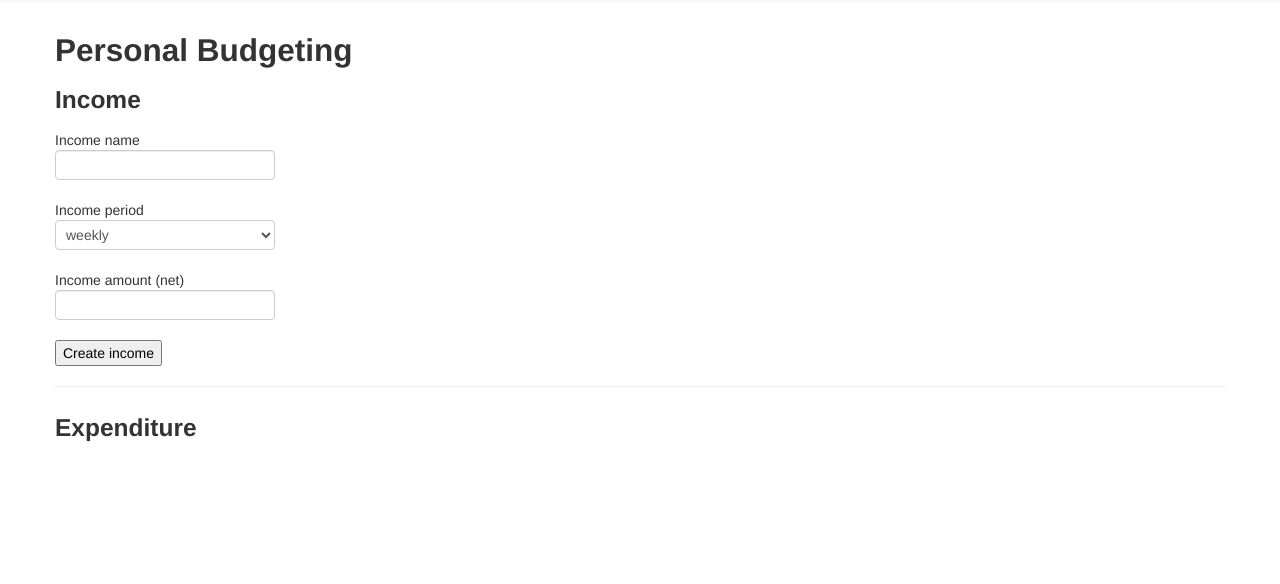
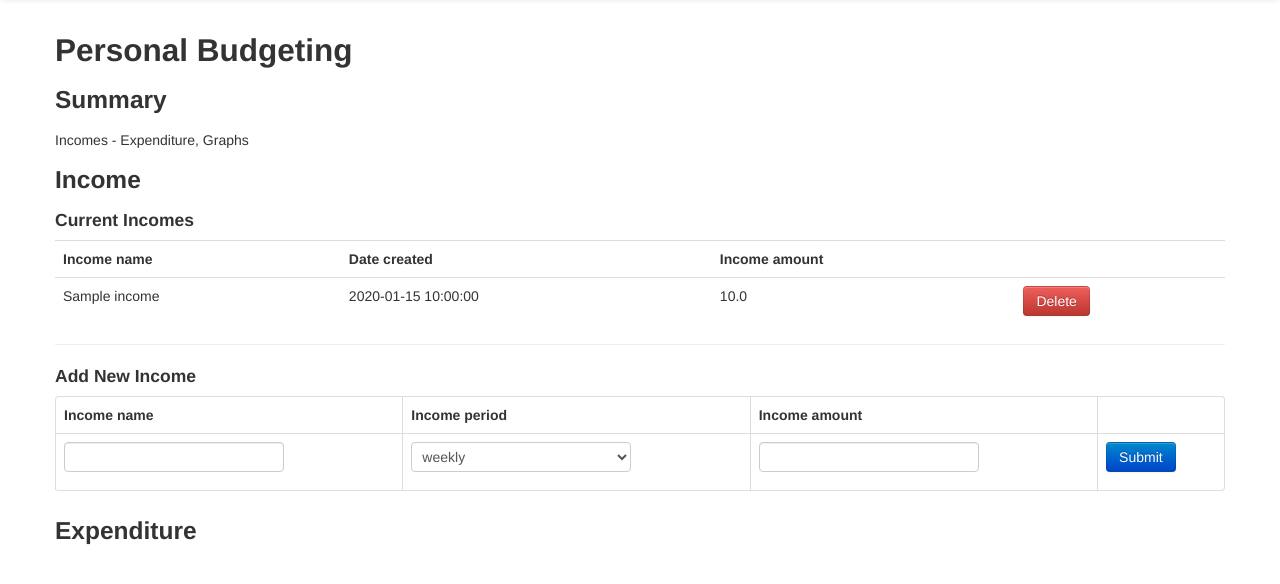
Before and after one commit to dlavelle7/lavapp, a Flask app: page /budgeting in a window 1280 px wide. Shown: the part 42-626 px from the top of the page. Run offline with Flask 2, Linux system fonts and the light colour scheme; a user stored in the database is signed in; tables that the repository leaves empty hold one stand-in row (values such as "Sample post"); parts of the project's set-up code (start-up, migrations or seed data) failed here and were passed over.

Commit message:
updated budgeting page with tables.

```diff
--- a/app/templates/budgeting.html
+++ b/app/templates/budgeting.html
@@ -2,32 +2,66 @@
 {% block content %}
 
 <h2>Personal Budgeting</h2>
+<h3>Summary</h3>
+<p>Incomes - Expenditure, Graphs</p>
+
 <h3>Income</h3>
+<h4>Current Incomes</h4>
+<table class="table table-hover">
+    <tr>
+        <th>Income name</th>
+        <th>Date created</th>
+        <th>Income amount</th>
+        <th></th>
+    </tr>
+{% for income in current_user.incomes %}
+<tr>
+    <td>{{income.name}}</td>
+    <td>{{income.date_created}}</td>
+    <td>{{income.amount}}</td>
+    <td>
+        <input class="btn btn-danger" type="submit" value="Delete">
+    </td>
+</tr>
+{% endfor %}
+</table>
+
+<hr>
+<h4>Add New Income</h4>
+<table class="table table-bordered">
+    <tr>
+        <th>Income name</th>
+        <th>Income period</th>
+        <th>Income amount</th>
+        <th></th>
+    </tr>
+    <tr>
     <form action="" method="post" name="income">
         {{form.hidden_tag()}} <!-- Implements CSRF prevention -->
-        <p>Income name
+        <td>
         {% for error in form.name.errors %}
             <span style="color: red;">[{{ error }}]</span>
-        {% endfor %}<br>
+        {% endfor %}
             {{form.name}}
-        </p>
-        <p>Income period
+        </td>
+        <td>
         {% for error in form.period.errors %}
             <span style="color: red;">[{{ error }}]</span>
-        {% endfor %}<br>
+        {% endfor %}
             {{form.period}}
-        </p>
-        <p>Income amount (net)
+        </td>
+        <td>
         {% for error in form.amount.errors %}
             <span style="color: red;">[{{ error }}]</span>
-        {% endfor %}<br>
+        {% endfor %}
             {{form.amount}}
-        </p>
-        <p>
-            <input type="submit" value="Create income">
-        </p>
+        </td>
+        <td>
+            <input class="btn btn-primary" type="submit" value="Submit">
+        </td>
     </form>
-<hr>
+    </tr>
+</table>
 <h3>Expenditure</h3>
 
 {% endblock %}
```
